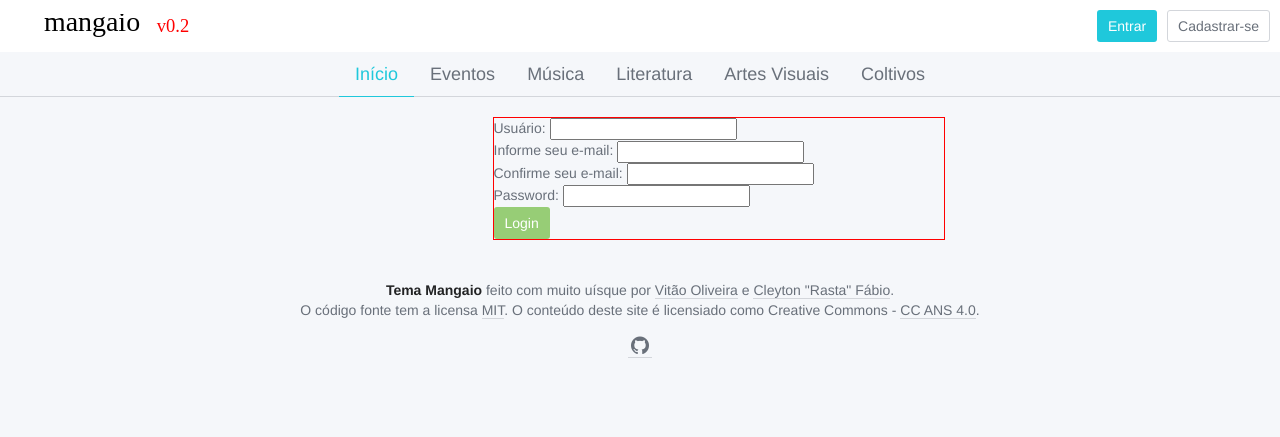
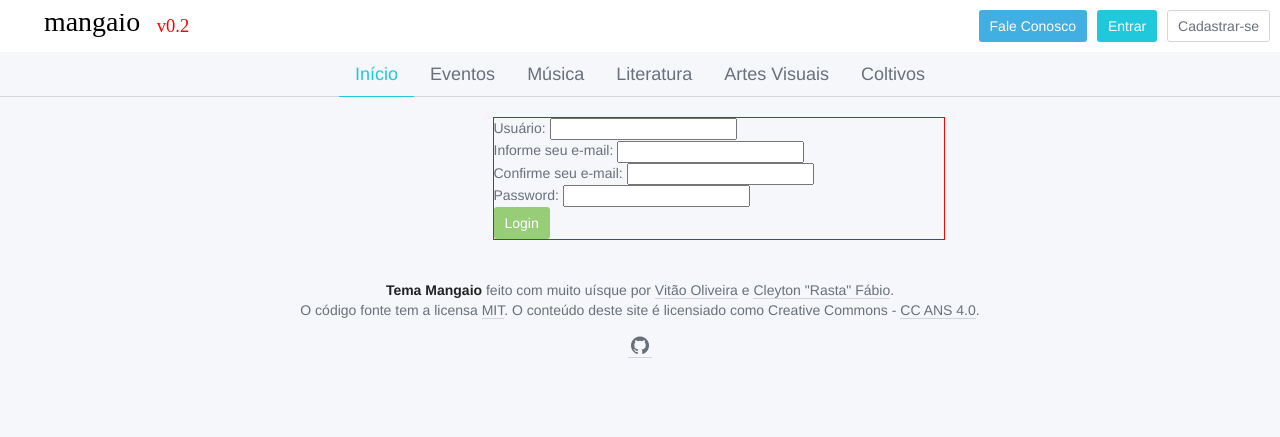
Before and after one commit to pixies/mangaio, a Django app: a page that uses templates/base.html in a window 1280 px wide. Shown: the top 437 px of the page. Run offline with Django 3.2, Linux system fonts and the light colour scheme.

Commit message:
Adcionando contatos.

```diff
--- a/templates/base.html
+++ b/templates/base.html
@@ -41,8 +41,14 @@
 				<span>
 				</span>
 			</span>
+
+            <span class="nav-item">
+                <a class="button is-info" href="{% url 'core:contact' %}">
+					<span>Fale Conosco
+					</span>
+				</a>
             {% if not request.user.is_authenticated %}
-			<span class="nav-item">
+
 				<a class="button is-primary" href="{% url 'accounts:entrar' %}">
 					<span>Entrar
 					</span>
```
